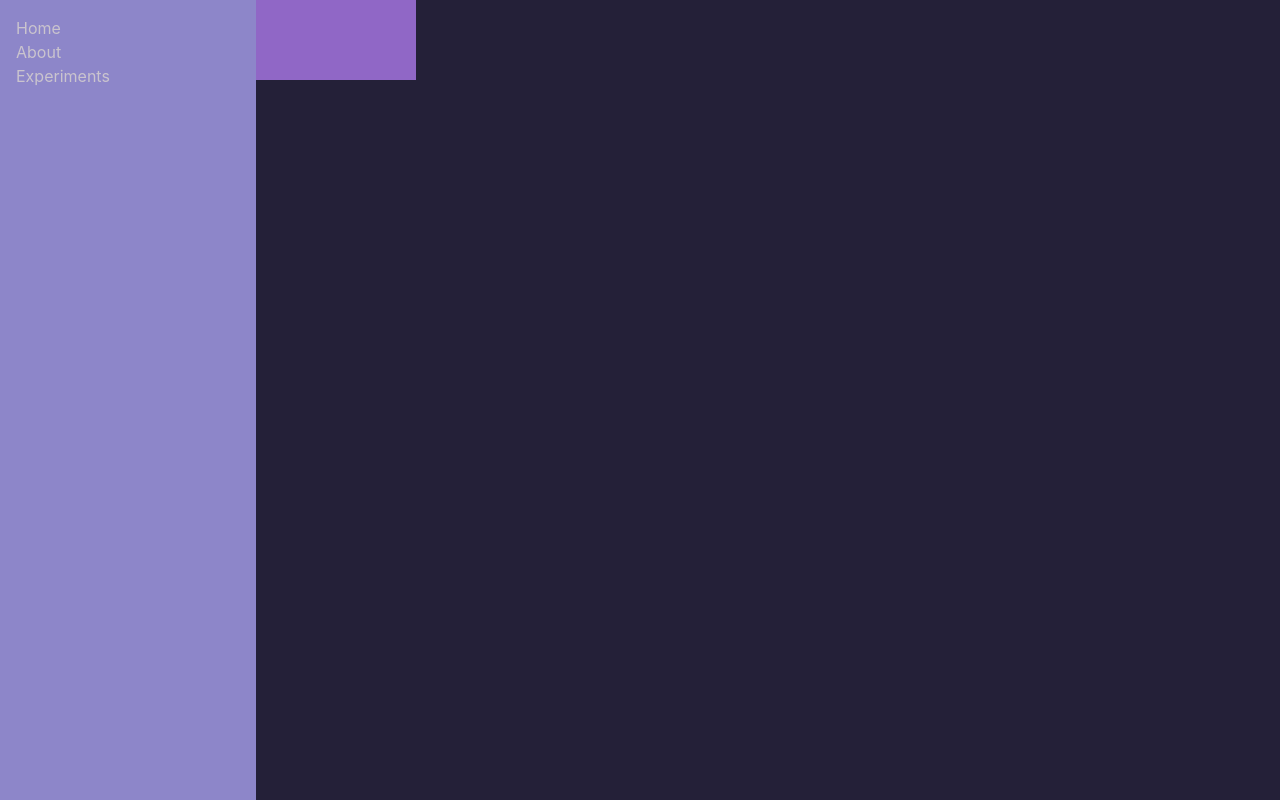
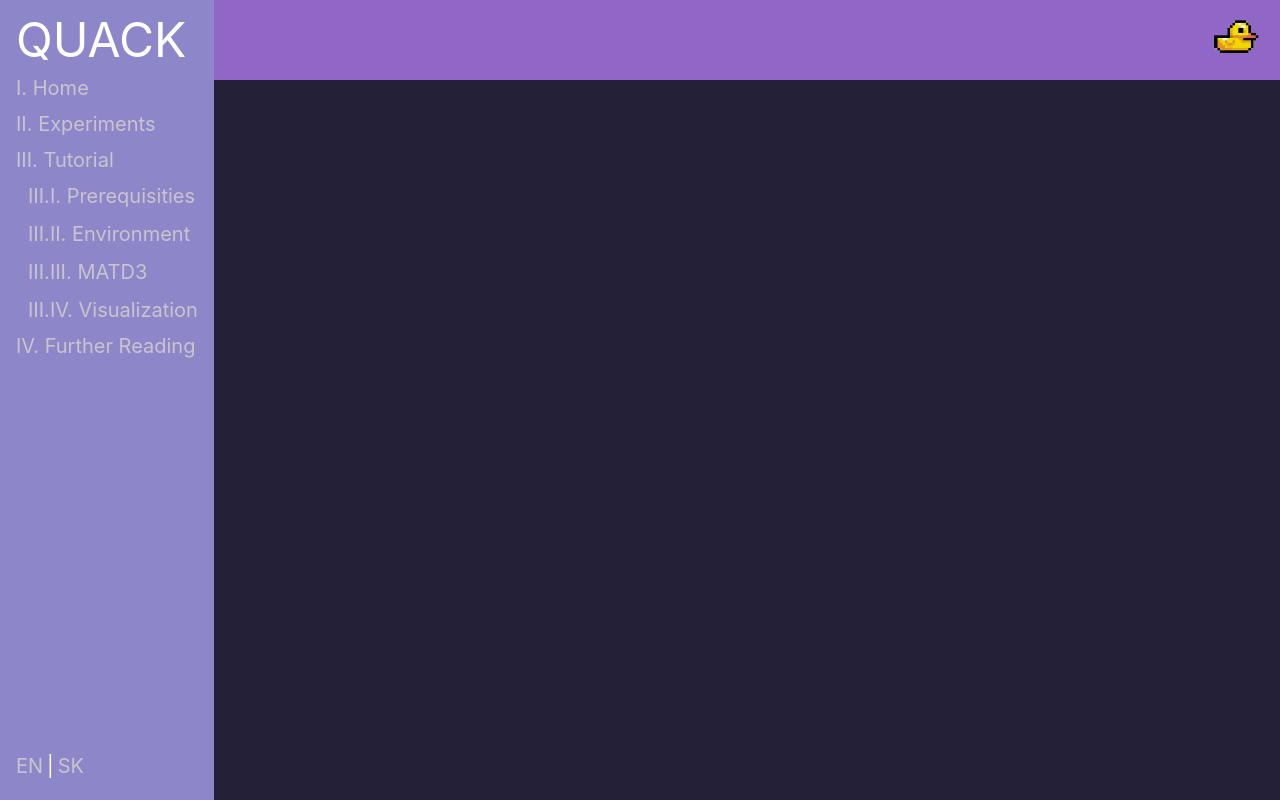
Before and after one commit to lucyklus/DP-hide-n-seek-web, a Nuxt app: page /further-reading in a window 1280 px wide. Built offline with nearby package versions, Linux system fonts and the light colour scheme.

Commit message:
:sparkles: Update layout & nav

```diff
--- a/layouts/default.vue
+++ b/layouts/default.vue
@@ -1,15 +1,70 @@
 <template>
-  <div class="flex h-screen">
-    <div class="w-1/5 bg-secondary p-4 flex flex-col">
-      <nuxt-link to="/"> Home </nuxt-link>
-      <nuxt-link to="/about"> About </nuxt-link>
-      <nuxt-link to="/experiments"> Experiments </nuxt-link>
+  <div class="grid grid-cols-5 h-screen text-xl">
+    <div class="bg-secondary p-4 flex flex-col fixed h-screen z-10">
+      <p class="text-5xl mb-2.5">QUACK</p>
+      <div class="flex flex-col gap-2">
+        <NuxtLink class="main-link" :to="localePath('/home')">I. {{ $t('nav.home') }}</NuxtLink>
+        <NuxtLink class="main-link" :to="localePath('/experiments')"> II. {{ $t('nav.experiments') }} </NuxtLink>
+        <NuxtLink class="main-link" :to="localePath('/tutorial')"> III. {{ $t('nav.tutorial') }} </NuxtLink>
+        <div class="ml-3 flex flex-col gap-2.5">
+          <NuxtLink
+            :class="{ 'sub-link-active': isActive('#prerequisities') }"
+            :to="localePath('/tutorial#prerequisities')"
+          >
+            III.I. {{ $t('nav.prerequisities') }}
+          </NuxtLink>
+          <NuxtLink :class="{ 'sub-link-active': isActive('#environment') }" :to="localePath('/tutorial#environment')">
+            III.II. {{ $t('nav.environment') }}
+          </NuxtLink>
+          <NuxtLink :class="{ 'sub-link-active': isActive('#matd3') }" :to="localePath('/tutorial#matd3')">
+            III.III. MATD3
+          </NuxtLink>
+          <NuxtLink
+            :class="{ 'sub-link-active': isActive('#visualization') }"
+            :to="localePath('/tutorial#visualization')"
+          >
+            III.IV. {{ $t('nav.visualization') }}
+          </NuxtLink>
+        </div>
+        <NuxtLink class="main-link" :to="localePath('/further-reading')"> IV. {{ $t('nav.furtherReading') }} </NuxtLink>
+      </div>
+      <!-- Footer -->
+      <div class="absolute bottom-5 flex">
+        <NuxtLink class="main-link" :to="switchLocalePath('en')">EN</NuxtLink>
+        <p class="mx-1">|</p>
+        <NuxtLink class="main-link" :to="switchLocalePath('sk')">SK</NuxtLink>
+      </div>
     </div>
-    <div class="w-1/8">
-      <div class="w-full bg-primary h-20" />
-      <div class="p-20">
+    <div>
+      <div class="w-full bg-primary h-20 fixed z-0 cursor-pointer">
+        <img
+          :src="duckSource"
+          width="50"
+          height="50"
+          class="absolute right-5 self-center top-3"
+          @mouseenter="changeImage()"
+          @mouseleave="changeImage(true)"
+          @click="$router.push('home')"
+        />
+      </div>
+    </div>
+    <div class="col-span-4 w-full h-full ml-[1/4]">
+      <div class="pt-40 pr-20 h-full">
         <slot />
       </div>
     </div>
   </div>
 </template>
+<script setup lang="ts">
+const localePath = useLocalePath();
+const switchLocalePath = useSwitchLocalePath();
+
+const duckSource = ref('/img/duck_right.png');
+
+const isActive = (hash: string) => useRoute().hash === hash;
+const changeImage = (revert: boolean) => {
+  if (useRoute().path === '/home') {
+    duckSource.value = revert ? '/img/duck_right.png' : '/img/duck_dead.png';
+  }
+};
+</script>
```
